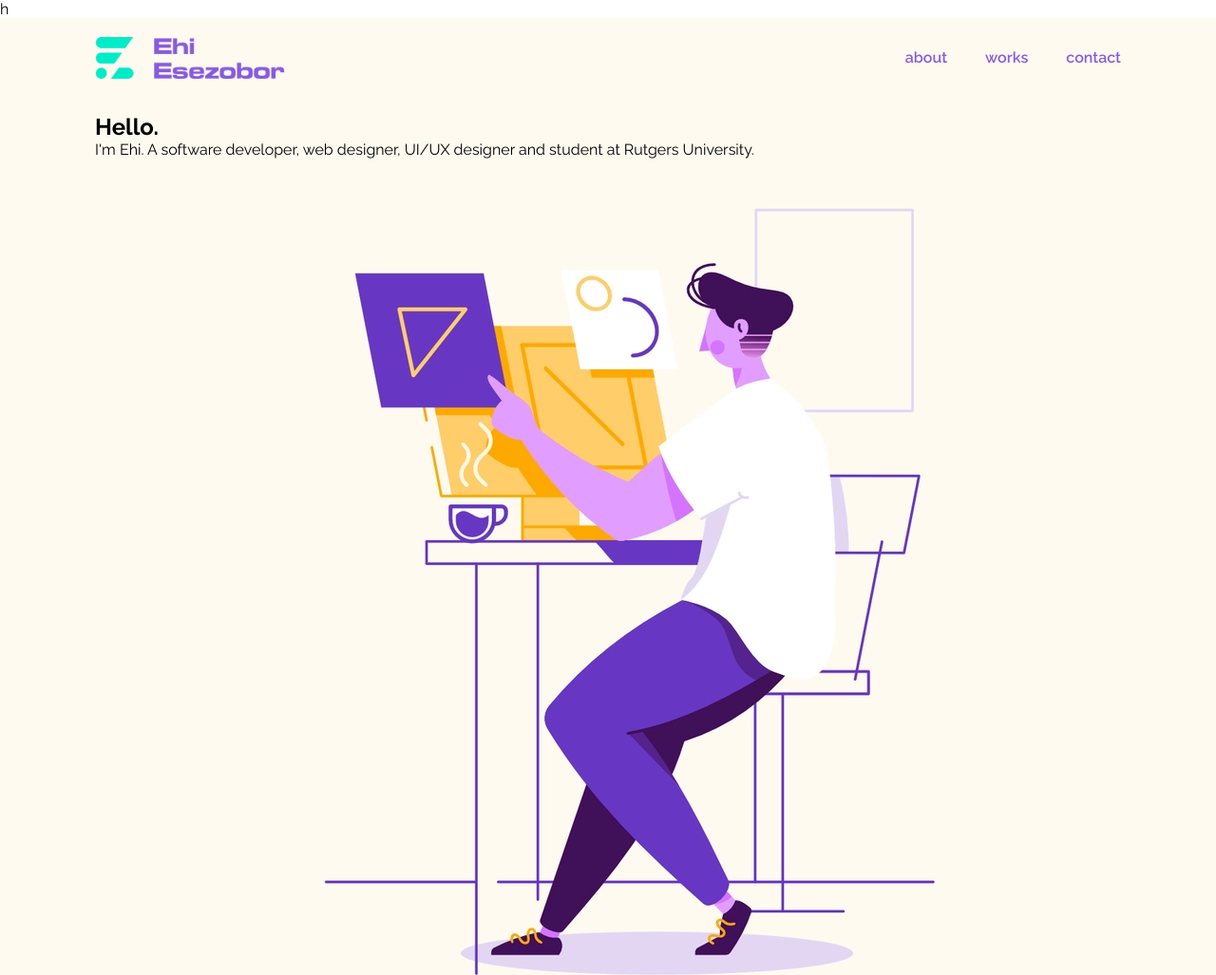
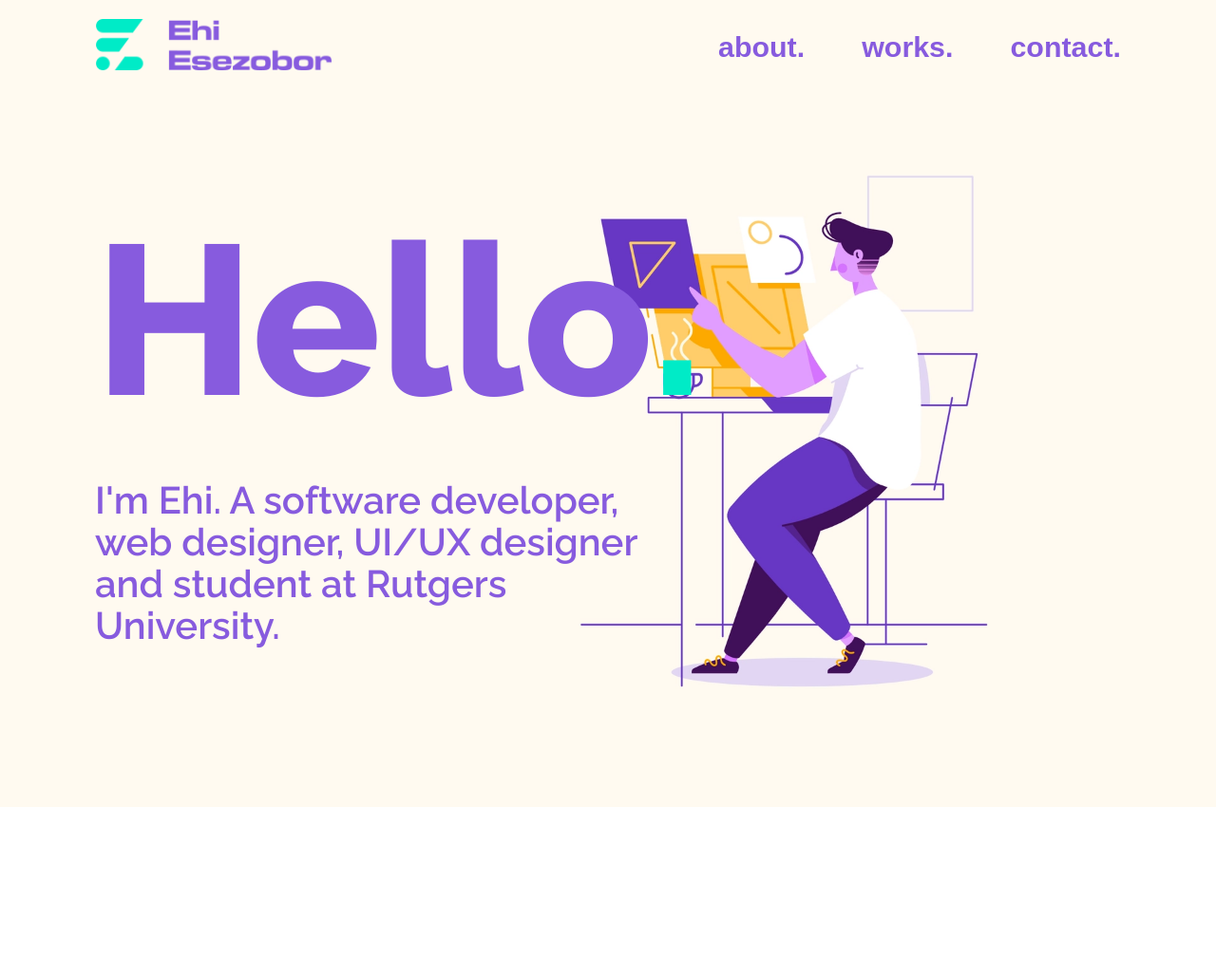
Before and after one commit to Leehis/Personal-Web-Portfolio, a plain HTML site: page index.html in a window 1280 px wide. Shown: the top 1027 px of the page at 95% size. After the commit the page ends 850 px from the top, so only its background shows below. Drawn offline with Linux system fonts and the light colour scheme.

Commit message:
Gradient animated navigation elements

```diff
--- a/index.html
+++ b/index.html
@@ -1,6 +1,10 @@
-h<!DOCTYPE html>
-<html>
+<!DOCTYPE html>
+<html lang="en">
   <head>
+    <meta charset="UTF-8" />
+    <meta name="viewport" content="width=device-width, initial-scale=1.0" />
+    <meta http-equiv="X-UA-Compatible" content="ie=edge" />
+
     <title>Ehi Esezobor.</title>
     <link rel="stylesheet" href="styles.css" />
   </head>
@@ -11,14 +15,16 @@ h<!DOCTYPE html>
           <img src="./images/ehi logo 1.png" class="logo" />
         </a>
         <ul>
-          <li><a href="#">about</a></li>
-          <li><a href="#">works</a></li>
-          <li><a href="#">contact</a></li>
+          <li><a href="#">about.</a></li>
+          <li><a href="#">works.</a></li>
+          <li><a href="#">contact.</a></li>
         </ul>
       </header>
       <div class="content">
         <div class="textBox">
-          <h1>Hello.</h1>
+          <div contenteditable="hello">
+            <h1>Hello<span style="color: #00ebc7">.</span></h1>
+          </div>
           <p>
             I'm Ehi. A software developer, web designer, UI/UX designer and
             student at Rutgers University.
--- a/styles.css
+++ b/styles.css
@@ -28,7 +28,7 @@ header {
 }
 header .logo {
   position: relative;
-  max-width: 200px;
+  max-width: 250px;
 }
 header ul {
   position: relative;
@@ -39,8 +39,65 @@ header ul li {
 }
 header ul li a {
   display: inline-block;
-  margin-left: 40px;
+  margin-left: 60px;
+  font-weight: 700;
+  text-decoration: none;
+  /* color: #875bde; */
+  font-size: 1.9em;
+  font-family: MicrogrammaDOTBolExt, sans-serif;
+  transition: all 0.2s ease-in-out;
+  background: linear-gradient(to right, #875bde 50%, #41dfc7 50%, #00ebc7);
+  background-size: 200%;
+  -webkit-background-clip: text;
+  -webkit-text-fill-color: transparent;
+  transition: 0.5s ease-out;
+  text-decoration: none;
+}
+header ul li a:hover {
+  /* color: #00ebc7; */
+  transform: scale(1.2);
+  background-position: -100%;
+  /* transition: all 0.3s ease; */
+}
+.content {
+  position: relative;
+  width: 100%;
+  display: flex;
+  justify-content: space-between;
+  align-items: center;
+}
+.content .textBox {
+  position: relative;
+  max-width: 600px;
+}
+.content .textBox h1 {
+  color: #875bde;
+  font-size: 14em;
+  line-height: 1.5em;
+  font-weight: 800;
+  /* background: linear-gradient(to right, #ccc 50%, #875bde 50%, #662fd4);
+  background-size: 200%;
+  -webkit-background-clip: text;
+  -webkit-text-fill-color: transparent;
+  transition: 0.5s ease-out;
+  text-decoration: none; */
+}
+/* .content .textBox h1:hover {
+  background-position: -100%;
+} */
+.content .textBox p {
+  color: #875bde;
+  font-size: 2.5rem;
   font-weight: 600;
-  text-decoration: dotted;
-  color: #875bde;
+  line-height: 1.1em;
 }
+.content .imgBox {
+  width: 600px;
+  display: flex;
+  justify-content: flex-end;
+  padding-right: 50px;
+  margin-top: 50px;
+}
+.content .imgBox img {
+  max-width: 800px;
+}
```
